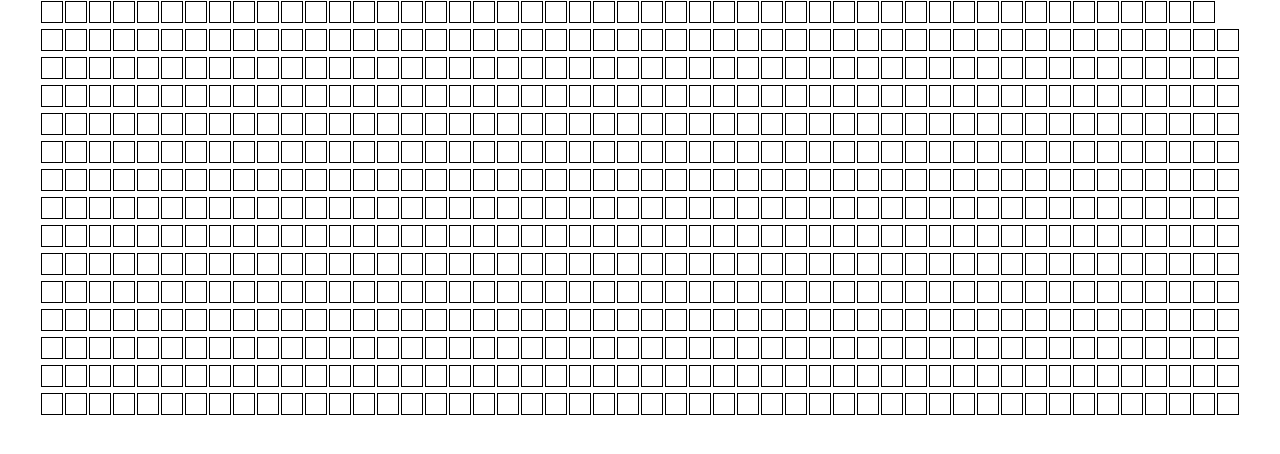
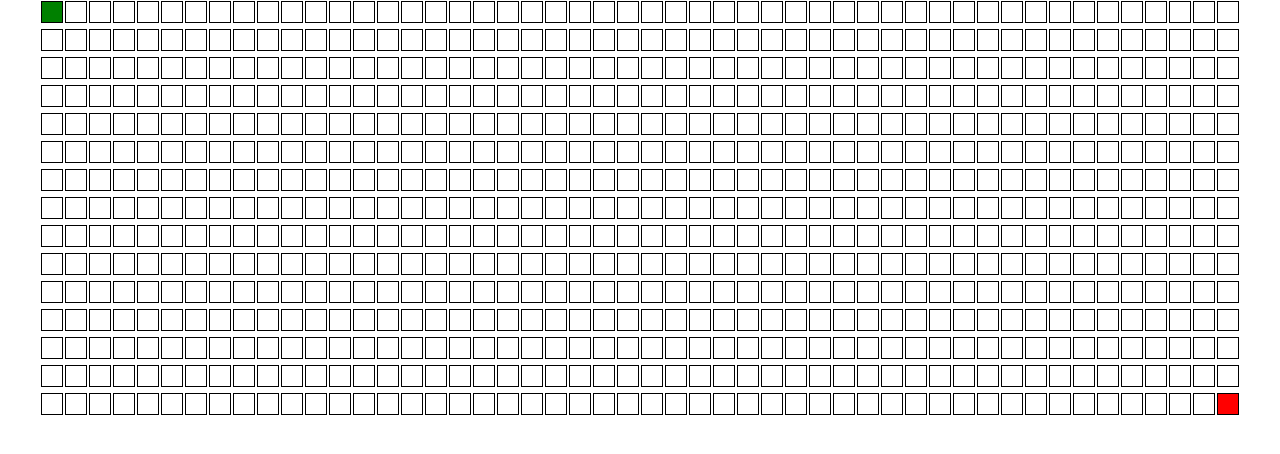
Before and after one commit to CodeJeffreyG/JeffsAlgos, a React (Create React App) app: page / in a window 1280 px wide. Shown: the top 454 px of the page. Built offline with nearby package versions, Linux system fonts and the light colour scheme; the HTML template or start-up script is replaced by a standard one.

Commit message:
startNode and finishNode styling&logic

```diff
--- a/src/Graph/Grid.tsx
+++ b/src/Graph/Grid.tsx
@@ -23,8 +23,8 @@ export default function Grid() {
           (node = {
             row: row,
             col: col,
-            isStart: row === 0 && col === 0 ? true : false,
-            isFinish: row === 15 && col === 50 ? true : false,
+            isStart: false,
+            isFinish: false,
           })
         );
       }
@@ -42,9 +42,10 @@ export default function Grid() {
         return (
           <div key={rowIndex}>
             {row.map((node: any, nodeIndex: any) => {
-              const { row, col, isStart, isFinish } = node;
+              let { row, col, isStart, isFinish } = node;
               return (
                 <Node
+                  n={node}
                   key={nodeIndex}
                   row={row}
                   col={col}
--- a/src/Node/Node.css
+++ b/src/Node/Node.css
@@ -5,3 +5,21 @@
   border: 1px solid black;
   margin: 1px;
 }
+
+.nodeStart {
+  background-color: green;
+  display: inline-block;
+  width: 20px;
+  height: 20px;
+  border: 1px solid black;
+  margin: 1px;
+}
+
+.nodeFinish {
+  background-color: red;
+  display: inline-block;
+  width: 20px;
+  height: 20px;
+  border: 1px solid black;
+  margin: 1px;
+}
--- a/src/Node/Node.tsx
+++ b/src/Node/Node.tsx
@@ -1,12 +1,11 @@
 import "./Node.css";
 
 export default function Node(props: any) {
-  const { row, col, isStart, isFinish } = props;
-  let otherClassName =
-    isStart === true
-      ? "startingNode"
-      : isFinish === true
-      ? "finishingNode"
-      : "node";
-  return <div className={`${otherClassName}`}></div>;
+  let { row, col, isStart, isFinish, n } = props;
+  if (row === 0 && col === 0) isStart = true;
+  if (row === 14 && col === 49) isFinish = true;
+  let startFinishNodes = isStart === true ? "Start" : isFinish ? "Finish" : "";
+
+  if (row === 1 && col === 0) isStart = true;
+  return <div className={`node${startFinishNodes}`}></div>;
 }
```
